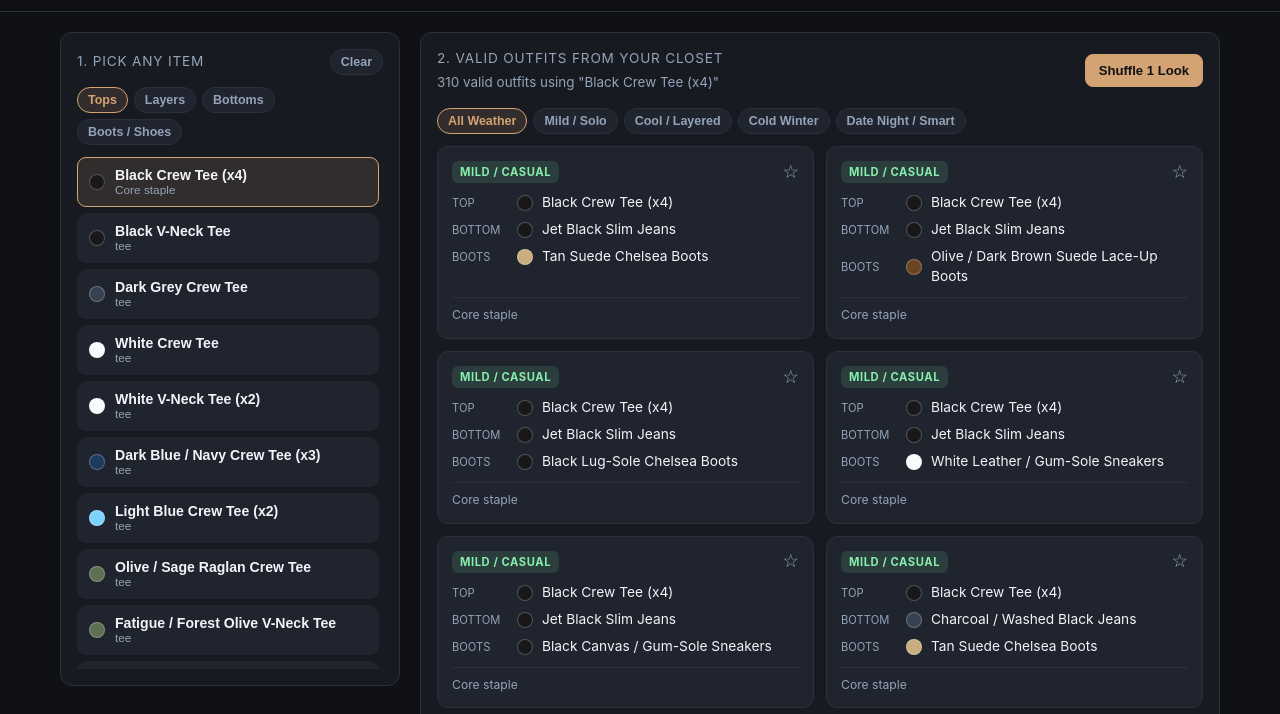
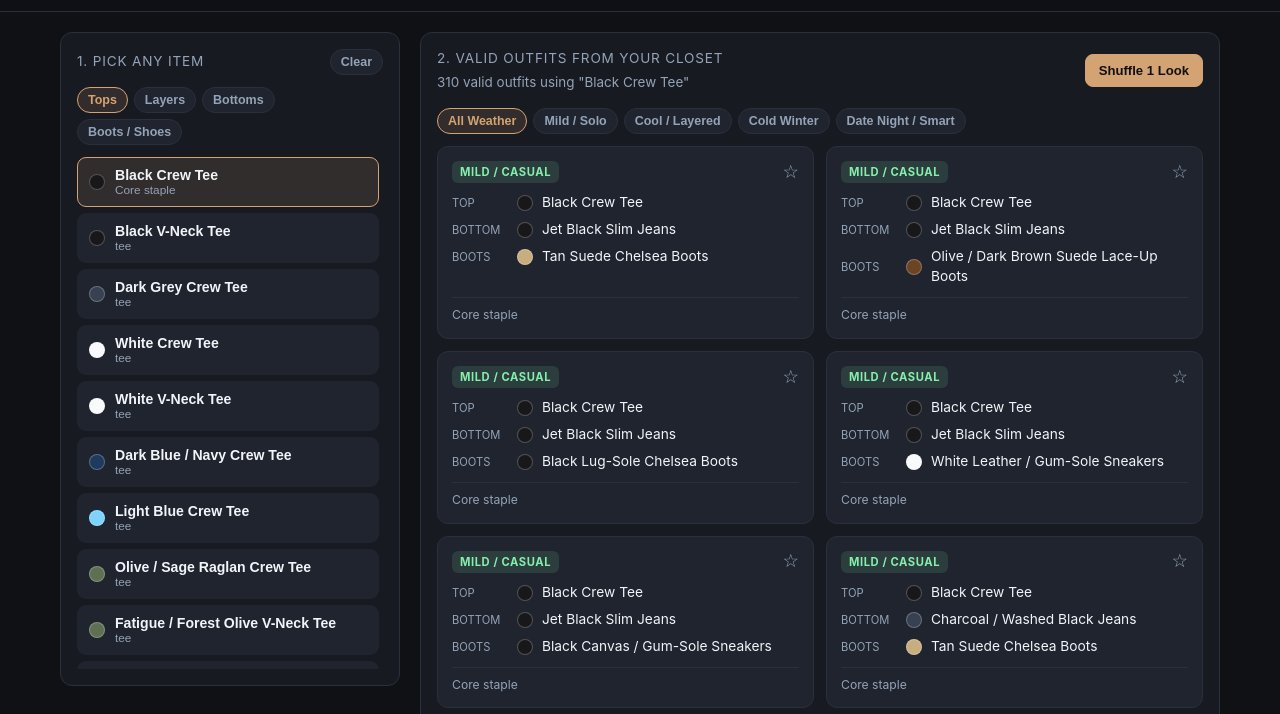
Before and after one commit to travisvadnais/closet-pairing-app, a plain HTML site: page index.html in a window 1280 px wide. Shown: the part 56-770 px from the top of the page. Drawn offline with Linux system fonts and the light colour scheme.

Commit message:
Remove (xN) quantity labels from tee names

```diff
--- a/index.html
+++ b/index.html
@@ -606,13 +606,13 @@
 
     const DEFAULT_CLOSET = [
       // TOPS - Tees
-      { id: "t_black_crew", name: "Black Crew Tee (x4)", category: "top", subType: "tee", color: "black", note: "Core staple" },
+      { id: "t_black_crew", name: "Black Crew Tee", category: "top", subType: "tee", color: "black", note: "Core staple" },
       { id: "t_black_v", name: "Black V-Neck Tee", category: "top", subType: "tee", color: "black", note: "" },
       { id: "t_dark_grey_crew", name: "Dark Grey Crew Tee", category: "top", subType: "tee", color: "charcoal", note: "" },
       { id: "t_white_crew", name: "White Crew Tee", category: "top", subType: "tee", color: "white", note: "" },
-      { id: "t_white_v", name: "White V-Neck Tee (x2)", category: "top", subType: "tee", color: "white", note: "" },
-      { id: "t_navy_crew", name: "Dark Blue / Navy Crew Tee (x3)", category: "top", subType: "tee", color: "navy", note: "" },
-      { id: "t_light_blue_crew", name: "Light Blue Crew Tee (x2)", category: "top", subType: "tee", color: "light_blue", note: "" },
+      { id: "t_white_v", name: "White V-Neck Tee", category: "top", subType: "tee", color: "white", note: "" },
+      { id: "t_navy_crew", name: "Dark Blue / Navy Crew Tee", category: "top", subType: "tee", color: "navy", note: "" },
+      { id: "t_light_blue_crew", name: "Light Blue Crew Tee", category: "top", subType: "tee", color: "light_blue", note: "" },
       { id: "t_olive_raglan", name: "Olive / Sage Raglan Crew Tee", category: "top", subType: "tee", color: "olive", note: "" },
       { id: "t_fatigue_v", name: "Fatigue / Forest Olive V-Neck Tee", category: "top", subType: "tee", color: "olive", note: "" },
 
```
